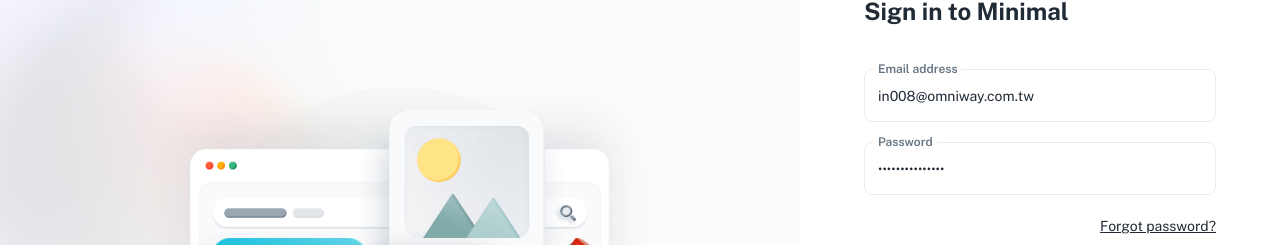
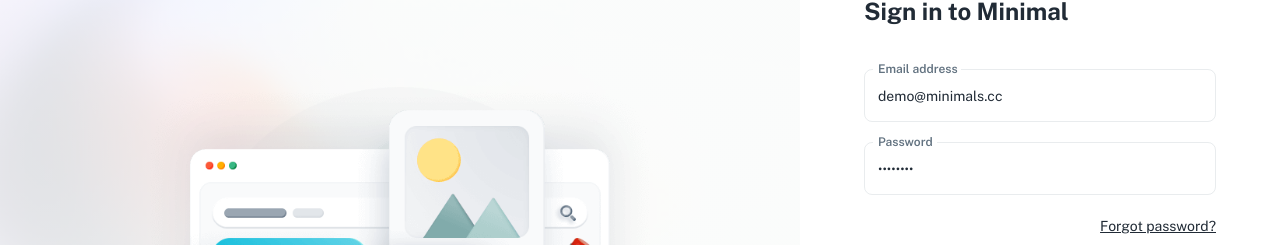
Before and after one commit to nonolin1128/react-interview-starter-next-js, a Next.js app: page /auth/jwt/login in a window 1280 px wide. Shown: the part 167-412 px from the top of the page. Built offline with nearby package versions, Linux system fonts and the light colour scheme; no server answers; some icons are missing.

Commit message:
Revert "Update jwt-login-view.js"
This reverts commit 449f6344076a8f9637d72f04c63fabfdf1dc4739.

```diff
--- a/src/sections/auth/jwt/jwt-login-view.js
+++ b/src/sections/auth/jwt/jwt-login-view.js
@@ -44,8 +44,8 @@
   });
 
   const defaultValues = {
-    email: 'in008@omniway.com.tw',
-    password: 'Y38ISyOtUWerZxX',
+    email: 'demo@minimals.cc',
+    password: 'demo1234',
   };
 
   const methods = useForm({
```
